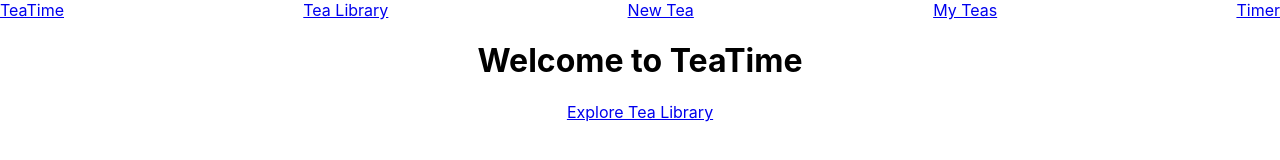
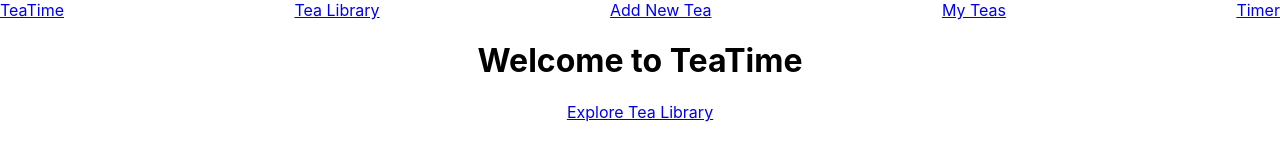
Before and after one commit to rnkwilliams/tea-time-frontend, a React (Create React App) app: page / in a window 1280 px wide. Shown: the top 160 px of the page. Built offline with nearby package versions, Linux system fonts and the light colour scheme.

Commit message:
updated add new tea nav link

```diff
--- a/src/components/NavBar.js
+++ b/src/components/NavBar.js
@@ -6,7 +6,7 @@ const NavBar = () => {
     <div className='NavBar'>
       <NavLink to="/">TeaTime</NavLink>
       <NavLink to="/categories">Tea Library</NavLink>
-      <NavLink to="/teas/new">New Tea</NavLink>
+      <NavLink to="/teas/new">Add New Tea</NavLink>
       <NavLink to="/teas">My Teas</NavLink>
       <NavLink to="/timer">Timer</NavLink>
     </div>
```
